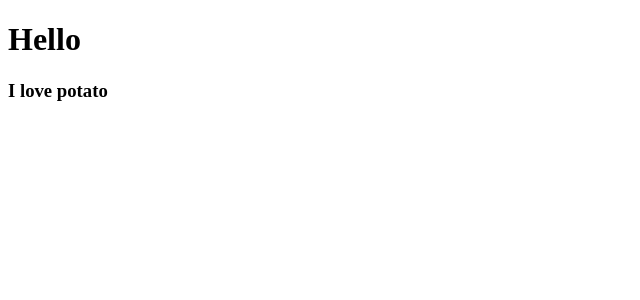
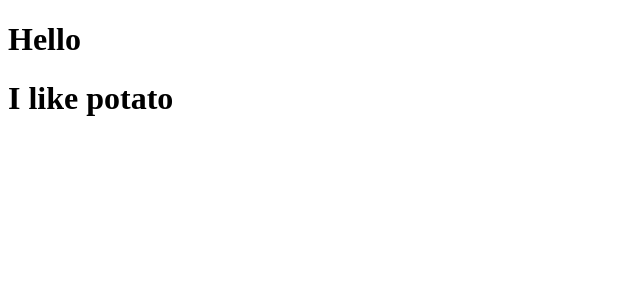
Before and after one commit to InwooJeong/movie_app_2020, a React (Create React App) app: page / in a window 1280 px wide. Shown: the top 300 px of the page, without its empty margins (0-640 px from the left). Built offline with nearby package versions, Linux system fonts and the light colour scheme.

Commit message:
컴포넌트 합치기

```diff
--- a/src/App.js
+++ b/src/App.js
@@ -1,11 +1,14 @@
 import React from 'react';
-import Potato from './Potato';
+
+function Food(){
+  return <h1>I like potato</h1>;
+}
 
 function App() {
   return (
   <div>
     <h1>Hello</h1>
-    <Potato />
+    <Food/>
   </div>
   );
 }
--- a/src/Potato.js
+++ /dev/null
@@ -1,7 +0,0 @@
-import React from 'react';
-
-function Potato(){
-    return <h3>I love potato</h3>
-}
-
-export default Potato;
```
